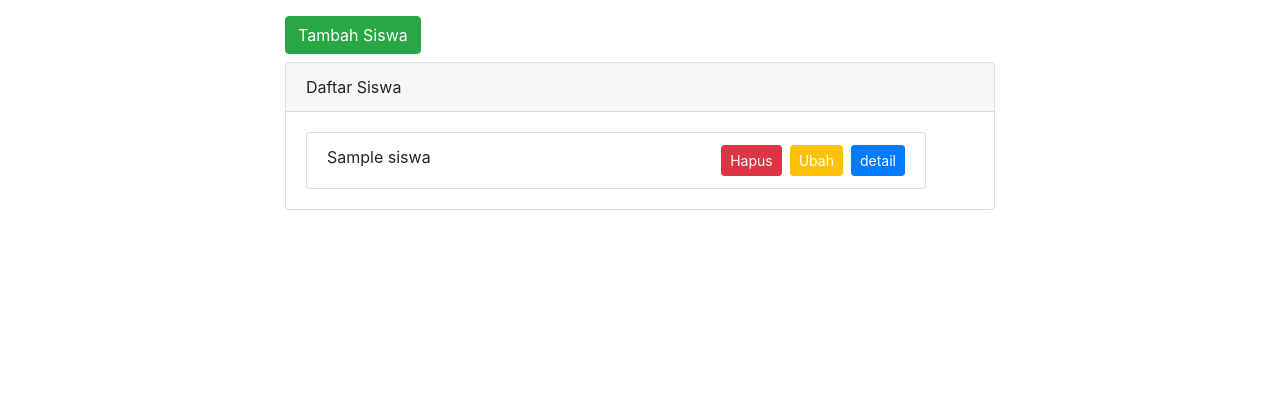
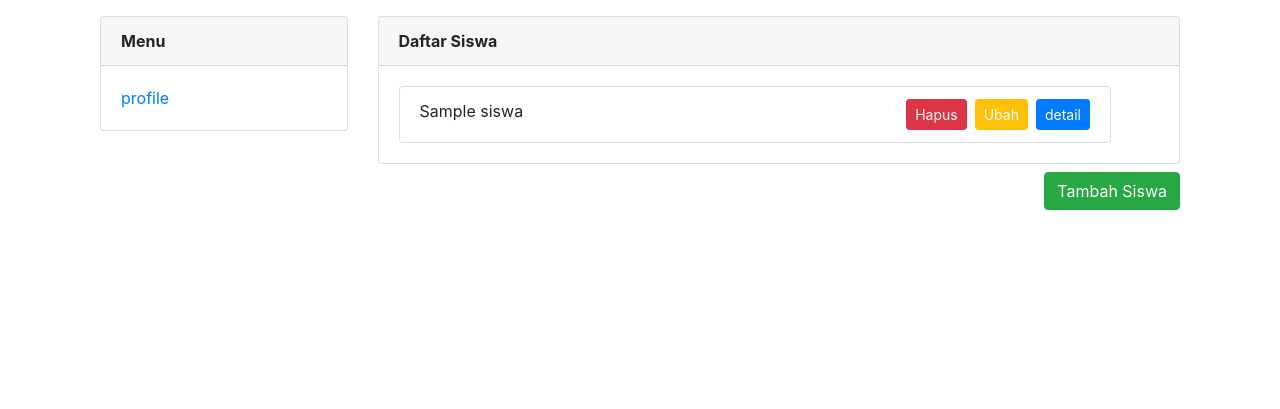
Before and after one commit to kflmattukz/Aplikasi-Akademik, a PHP site: the page made by app/views/Siswa/index.php in a window 1280 px wide. Shown: the part 56-465 px from the top of the page. Run offline with PHP 8.4, Linux system fonts and the light colour scheme; the template is opened without the code that fills it: most values are stand-ins (such as "Sample title", 1, 10 or a date in 2020); some libraries are stand-ins or nearby versions.

Commit message:
adding side menu on admin page

```diff
--- a/app/views/Siswa/index.php
+++ b/app/views/Siswa/index.php
@@ -1,11 +1,19 @@
 <div class="container">
-  <div class="row justify-content-center">
-  </div>
-  <div class="row justify-content-center">
-    <div class="col-md-8">
-      <a href="<?= BASEURL ?>/Siswa/tambah" class="btn btn-success mb-2">Tambah Siswa</a>
+
+  <div class="row">
+    <!-- MENU -->
+    <div class="col-md-3">
       <div class="card card-default">
-      <div class="card-header">Daftar Siswa</div>
+        <div class="card-header"><strong>Menu</strong></div>
+        <div class="card-body">
+          <a href="#" title="">profile</a>
+        </div>
+      </div>
+    </div>
+    <!-- View the Menu -->
+    <div class="col-md-9">
+      <div class="card card-default">
+      <div class="card-header"><strong>Daftar Siswa</strong></div>
         <div class="card-body">
           <ul class="list list-group">
             <?php foreach ($data['siswa'] as $siswa): ?>
@@ -18,6 +26,8 @@
           </ul>
         </div>
       </div>
+      <a href="<?= BASEURL ?>/Siswa/tambah" class="btn btn-success float-right mt-2">Tambah Siswa</a>
     </div>
   </div>
+
 </div>
```
